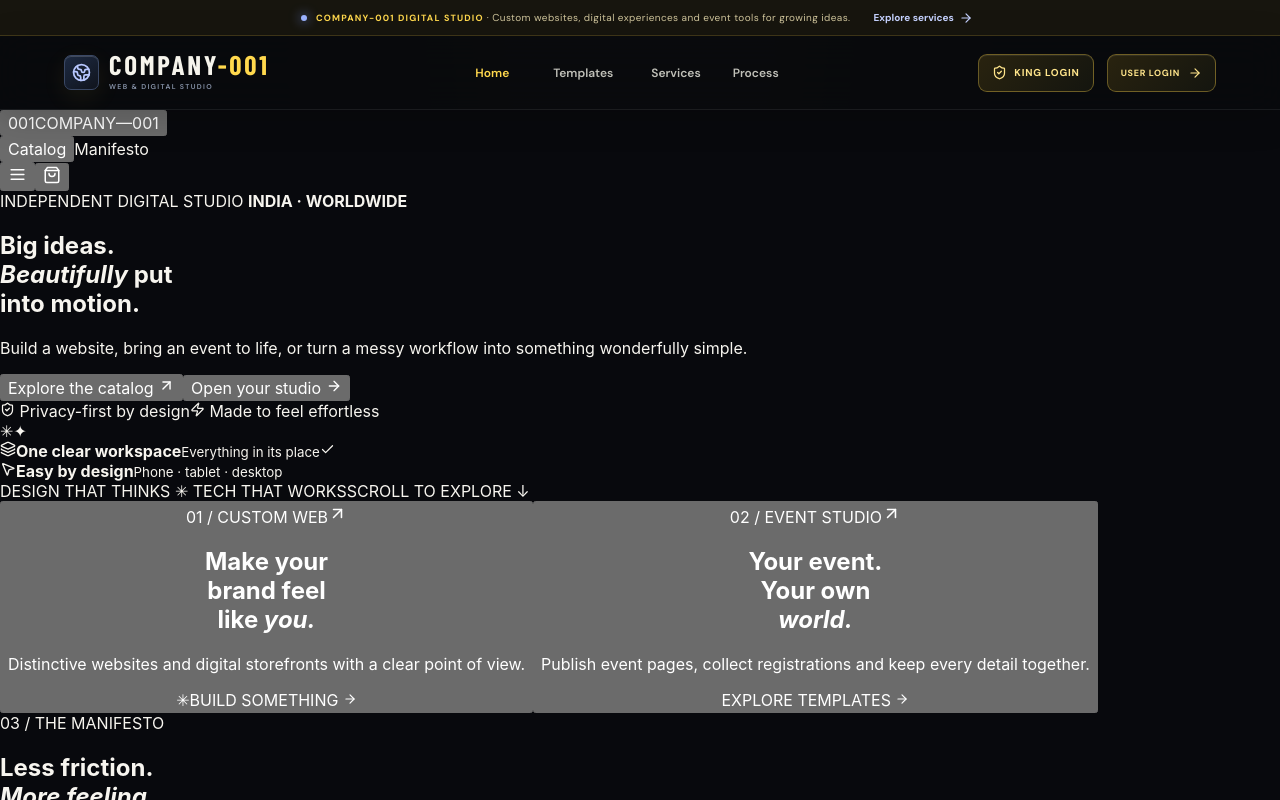
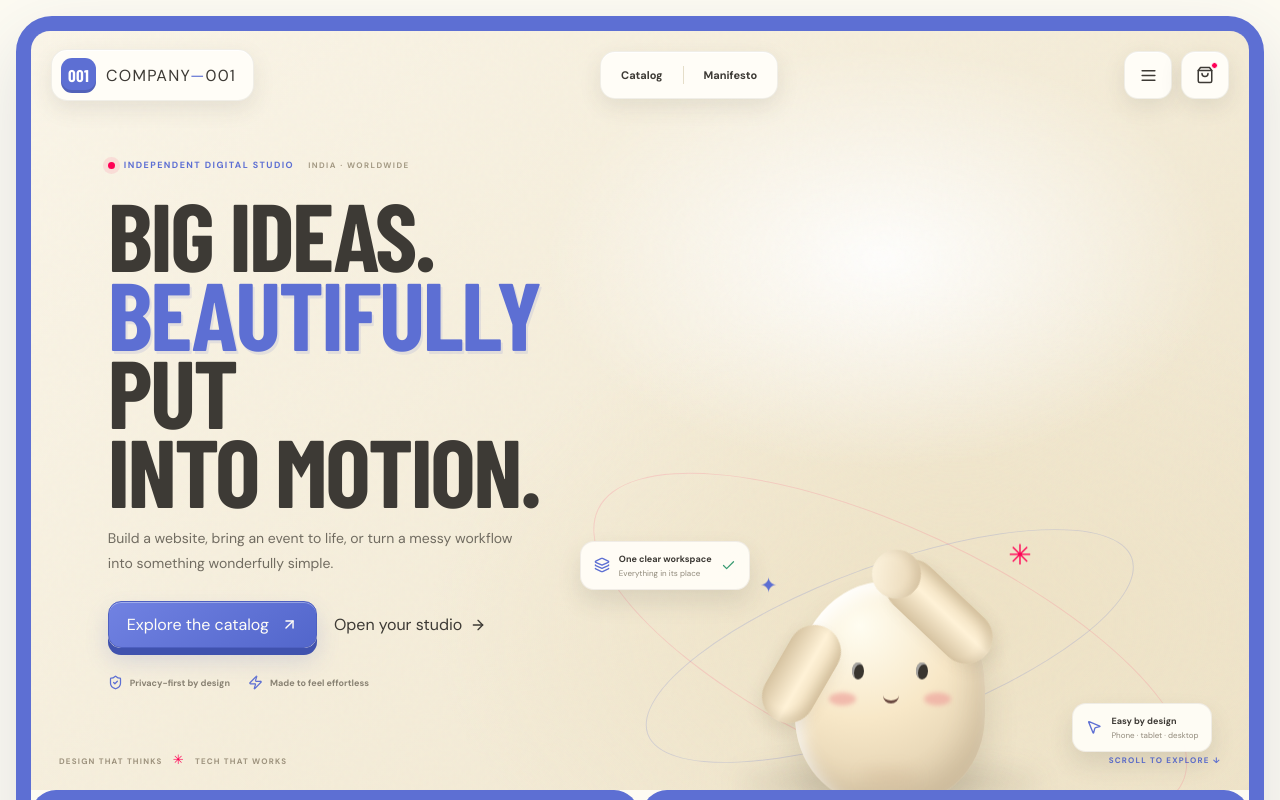
Before and after one commit to bhavishyacodz/Company-001, a React (Vite) app: page / in a window 1280 px wide. Shown: the top 800 px of the page. Built offline with nearby package versions, Linux system fonts and the light colour scheme; a web font is replaced by a local one.

Commit message:
feat: apply tactile design tokens and dedicated public homepage navigation

```diff
--- a/src/main.jsx
+++ b/src/main.jsx
@@ -9,6 +9,7 @@ import {
 import "./styles.css";
 import "./premium-refresh.css";
 import "./experience-redesign.css";
+import "./tactile-design-system.css";
 import OwnerPanel from "./OwnerPanel.jsx";
 import OrganizerWorkspace from "./OrganizerWorkspace.jsx";
 import CompanyHome from "./CompanyHome.jsx";
@@ -411,7 +412,7 @@ function App() {
   // Never fall through to the legacy demo dashboard when a saved workspace route has no valid session.
 
   return (
-    <div className={`app accent-${accent}`} style={isLiveEventRoute ? { "--accent": eventData?.branding?.primaryColor || "#9a6bff", "--accent-2": eventData?.branding?.primaryColor || "#5be7e3", fontFamily: ["Inter","DM Sans","Space Grotesk","Poppins","Montserrat","Playfair Display"].includes(eventData?.branding?.fontFamily) ? eventData.branding.fontFamily : undefined, "--event-hero-title-size": `${Math.max(42,Math.min(104,Number(eventData?.branding?.heroTitleSize)||72))}px`, "--event-hero-title-align": ["left","center","right"].includes(eventData?.branding?.heroTitleAlign) ? eventData.branding.heroTitleAlign : "left", "--event-hero-title-color": /^#[0-9a-fA-F]{6}$/.test(eventData?.branding?.heroTitleColor||"") ? eventData.branding.heroTitleColor : "#ffffff", "--event-hero-title-x": `${Math.max(-160,Math.min(160,Number(eventData?.branding?.heroTitleX)||0))}px`, "--event-hero-title-y": `${Math.max(-100,Math.min(100,Number(eventData?.branding?.heroTitleY)||0))}px`, "--event-hero-copy-x": `${Math.max(-160,Math.min(160,Number(eventData?.branding?.descriptionX)||0))}px`, "--event-hero-copy-y": `${Math.max(-100,Math.min(100,Number(eventData?.branding?.descriptionY)||0))}px` } : undefined}>
+    <div className={`app accent-${accent} ${view === "site" && !isLiveEventRoute ? "company-home-mode" : ""}`} data-design-theme="tactile" style={isLiveEventRoute ? { "--accent": eventData?.branding?.primaryColor || "#9a6bff", "--accent-2": eventData?.branding?.primaryColor || "#5be7e3", fontFamily: ["Inter","DM Sans","Space Grotesk","Poppins","Montserrat","Playfair Display"].includes(eventData?.branding?.fontFamily) ? eventData.branding.fontFamily : undefined, "--event-hero-title-size": `${Math.max(42,Math.min(104,Number(eventData?.branding?.heroTitleSize)||72))}px`, "--event-hero-title-align": ["left","center","right"].includes(eventData?.branding?.heroTitleAlign) ? eventData.branding.heroTitleAlign : "left", "--event-hero-title-color": /^#[0-9a-fA-F]{6}$/.test(eventData?.branding?.heroTitleColor||"") ? eventData.branding.heroTitleColor : "#ffffff", "--event-hero-title-x": `${Math.max(-160,Math.min(160,Number(eventData?.branding?.heroTitleX)||0))}px`, "--event-hero-title-y": `${Math.max(-100,Math.min(100,Number(eventData?.branding?.heroTitleY)||0))}px`, "--event-hero-copy-x": `${Math.max(-160,Math.min(160,Number(eventData?.branding?.descriptionX)||0))}px`, "--event-hero-copy-y": `${Math.max(-100,Math.min(100,Number(eventData?.branding?.descriptionY)||0))}px` } : undefined}>
       <div className={isLiveEventRoute ? "prototype-banner" : "prototype-banner company-banner"}>
         <span className="prototype-dot" />
         <span><strong>{isLiveEventRoute ? "LIVE EVENT PAGE" : "COMPANY-001 DIGITAL STUDIO"}</strong> · {isLiveEventRoute ? "Registration submissions use the secured backend. Payment screenshots require organiser verification." : "Custom websites, digital experiences and event tools for growing ideas."}</span>
@@ -554,7 +555,7 @@ function App() {
           </section>
 
           <footer className="footer"><button className="brand footer-brand" onClick={() => setView("site")}><span className="brand-mark"><Swords size={17} /></span><span className="brand-word">ARENA<span className="brand-period">.</span><small>POWERED BY COMPANY-001</small></span></button><span>{isLiveEventRoute ? categoryPresentation.label : "Company-001 · Event templates"}</span><button className="footer-link" onClick={() => setView("account")}>Organiser login <ArrowRight size={14} /></button></footer>
-        </main> : <CompanyHome onStart={() => document.getElementById("process")?.scrollIntoView({ behavior: "smooth" })} onOrganiser={() => setView(signedInUser ? "organizer" : "account")} />
+        </main> : <CompanyHome onStart={() => setView("templates")} onTemplates={() => setView("templates")} onOrganiser={() => setView(signedInUser ? "organizer" : "account")} />
       ) : (
         <main className="dashboard">
           <aside className="sidebar">
```
